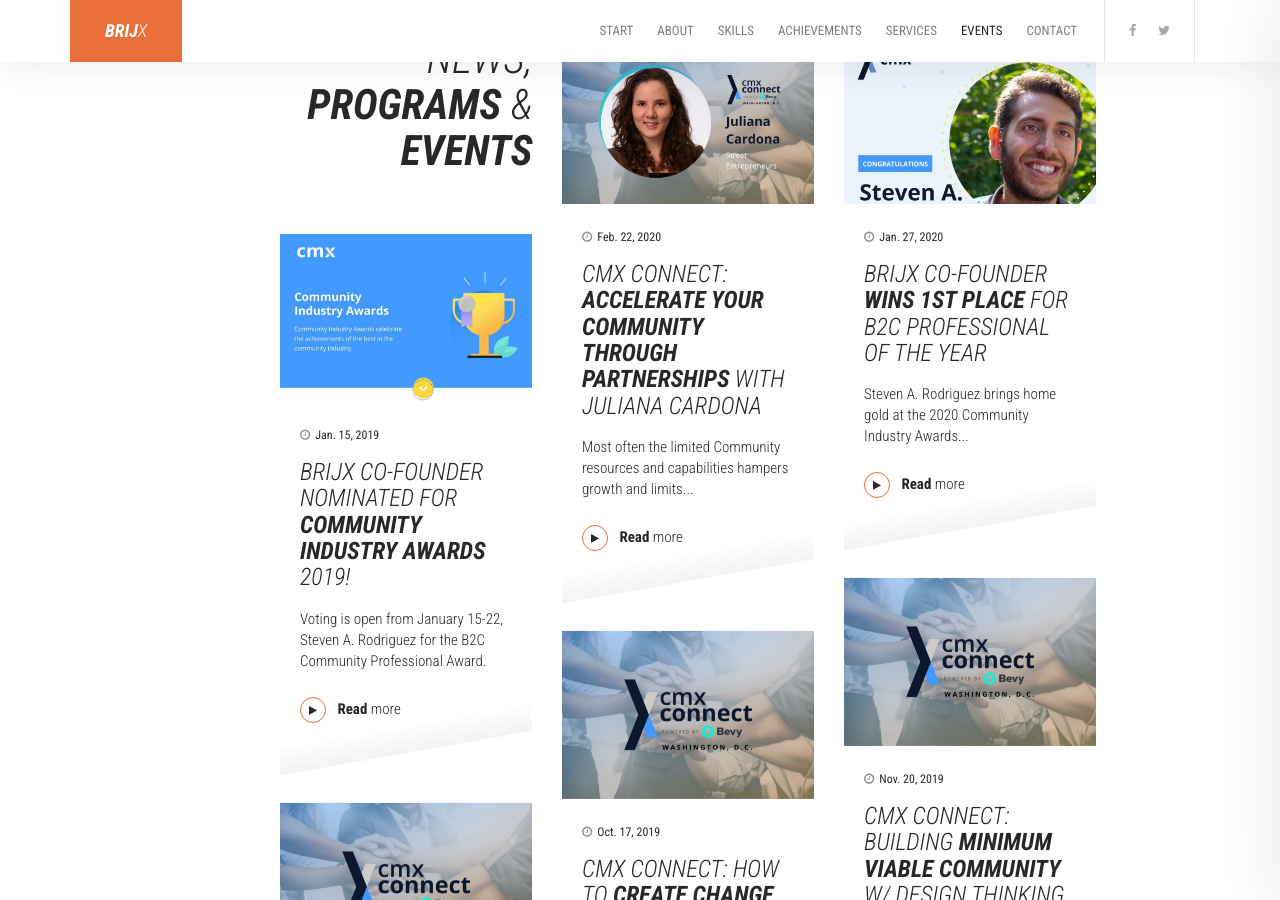
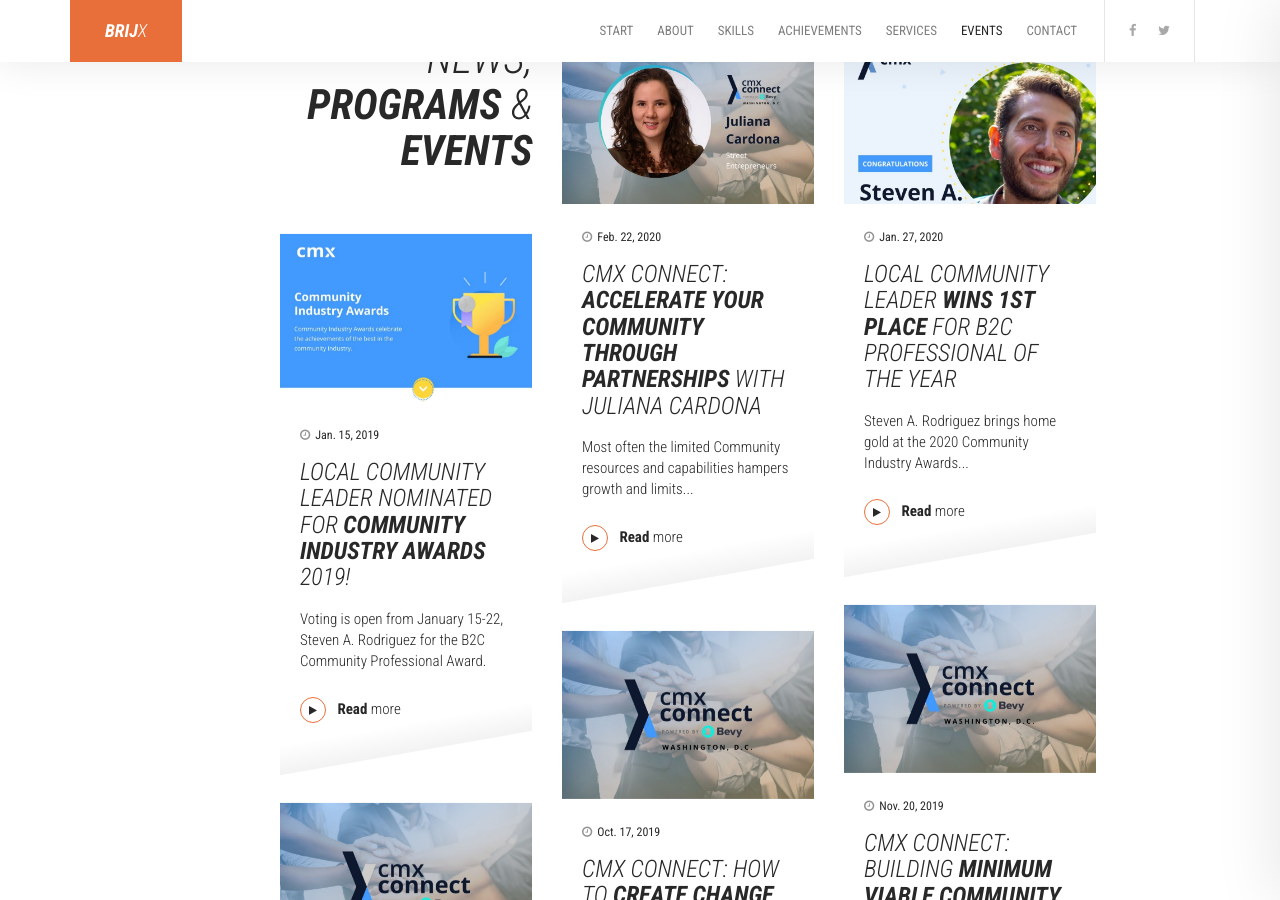
Before and after one commit to brijxhq/brijx.github.io, a Jekyll site: the page built from index.html, in a window 1280 px wide and 900 px high, scrolled down 5484 px. Built offline with Jekyll 4.4.1, drawn with Linux system fonts in a browser that asks for light colours.

Commit message:
Update player_body.html

```diff
--- a/_includes/player_body.html
+++ b/_includes/player_body.html
@@ -373,7 +373,7 @@
                                         <div class="post-meta meta">
                                             <span><i class="fa fa-clock-o"></i>Jan. 27, 2020</span>
                                         </div>
-                                        <h4>BRIJX Co-founder <strong>Wins 1st Place</strong> for B2C Professional of the Year</h4>
+                                        <h4>Local Community Leader <strong>Wins 1st Place</strong> for B2C Professional of the Year</h4>
                                         <p>Steven A. Rodriguez brings home gold at the 2020 Community Industry Awards...</p>
                                         <a href="https://cmxhub.com/community-industry-award-winners/?utm_source=brijx.co" target="_blank">
                                             <span class="icon icon-circle icon-xs icon-orange icon-hover icon-before"><i class="fa fa-play"></i></span>
@@ -392,7 +392,7 @@
                                         <div class="post-meta meta">
                                             <span><i class="fa fa-clock-o"></i>Jan. 15, 2019</span>
                                         </div>
-                                        <h4>BRIJX Co-founder nominated for <strong>Community Industry Awards</strong> 2019!</h4>
+                                        <h4>Local Community Leader nominated for <strong>Community Industry Awards</strong> 2019!</h4>
                                         <p>Voting is open from January 15-22, Steven A. Rodriguez for the B2C Community Professional Award.</p>
                                         <a href="https://www.cmxhub.com/awards/?utm_source=brijx.co" target="_blank">
                                             <span class="icon icon-circle icon-xs icon-orange icon-hover icon-before"><i class="fa fa-play"></i></span>
```
